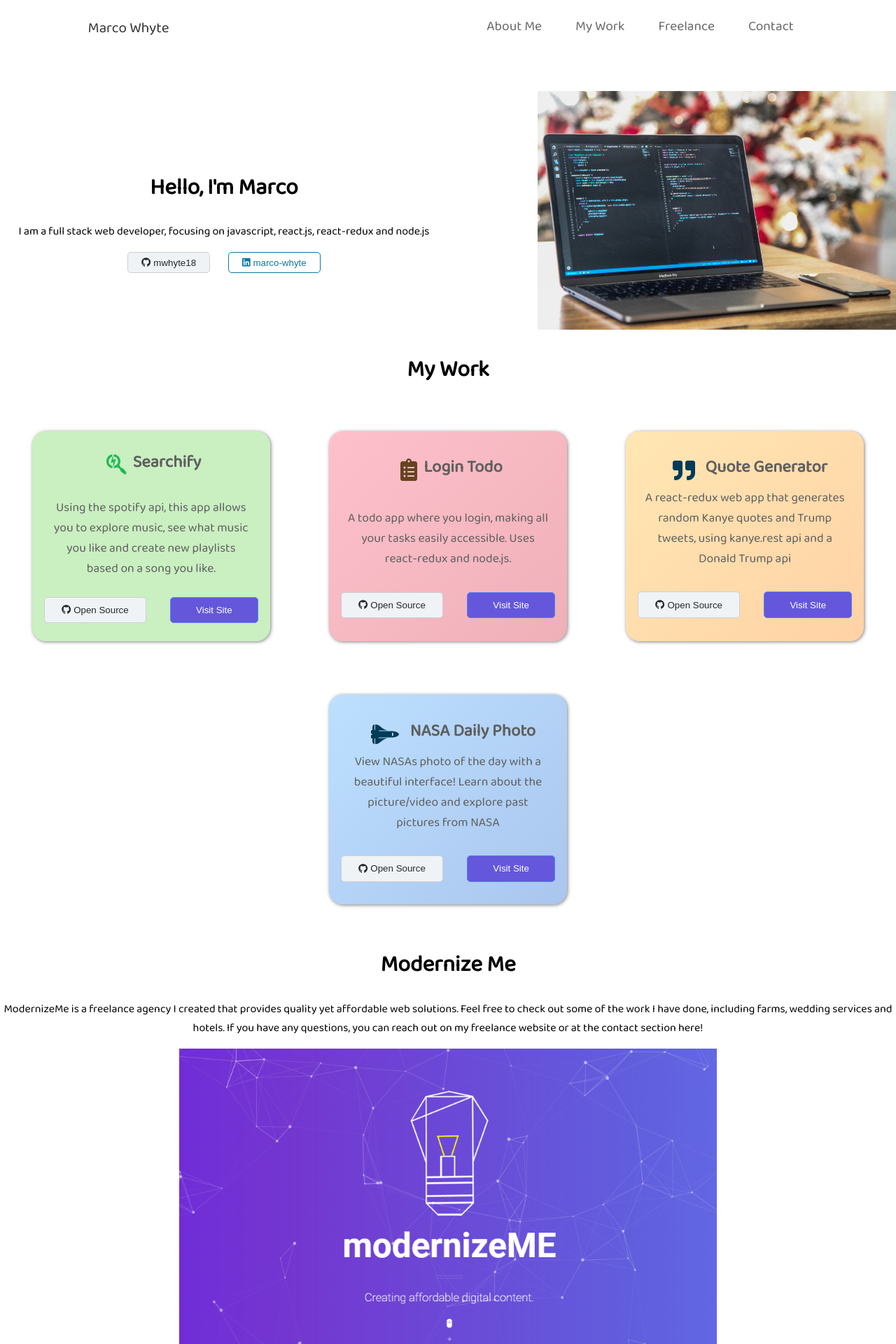
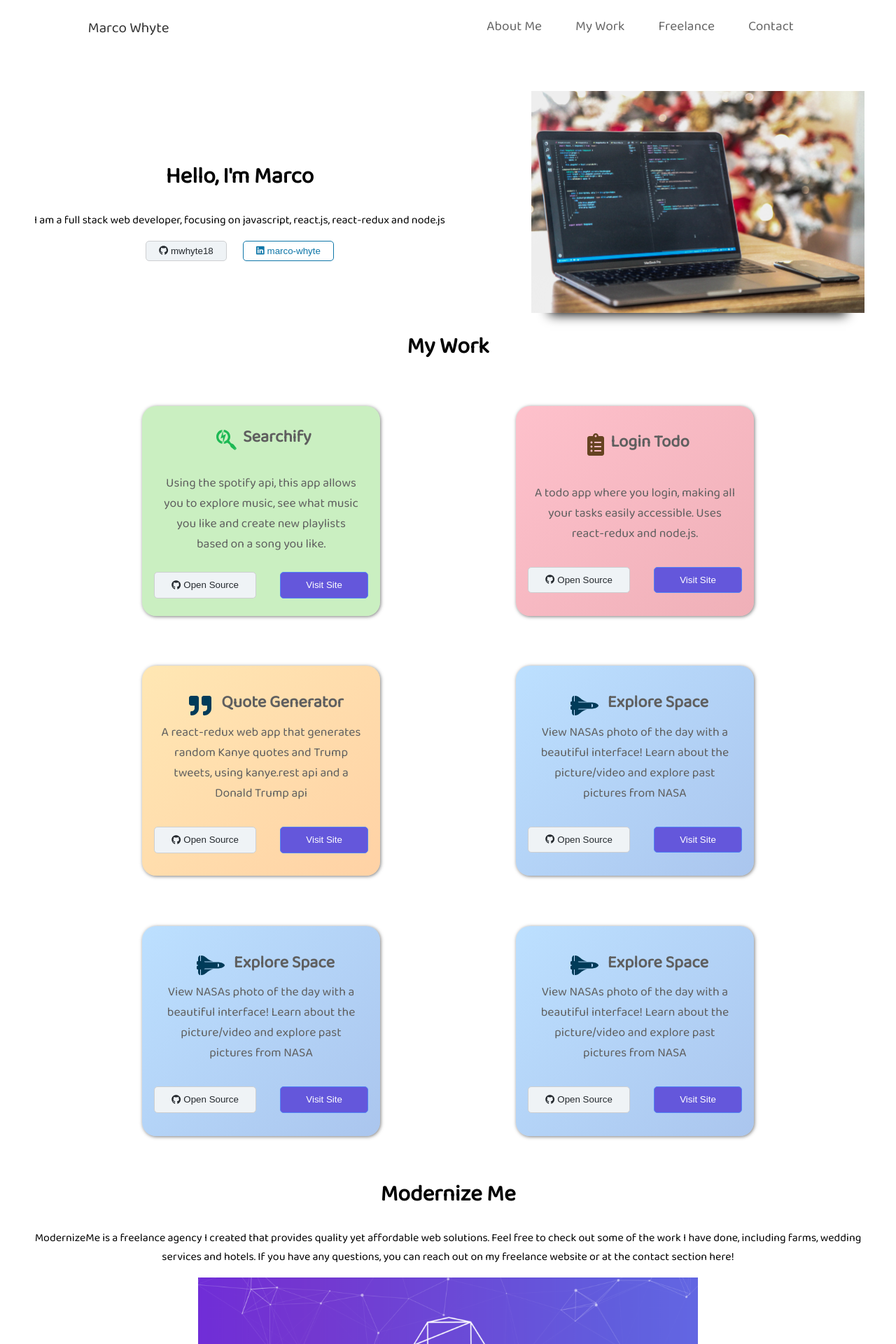
Before and after one commit to mwhyte18/portfolioWebsite, a React (Create React App) app: page / in a window 1280 px wide. Shown: the part 40-1960 px from the top of the page at 70% size. Built offline with nearby package versions, Linux system fonts and the light colour scheme.

Commit message:
fully responsive

```diff
--- a/src/App.scss
+++ b/src/App.scss
@@ -162,23 +162,10 @@ img {
     width: 50%;
   }
 
-  .img-hover-zoom {
-    overflow: hidden;
+  .aboutImage {
     width: 40%;
   }
-  /* [2] Transition property for smooth transformation of images */
-  .img-hover-zoom img {
-    transition: transform 0.5s ease;
-  }
 
-  /* [3] Finally, transforming the image when container gets hovered */
-  .img-hover-zoom:hover img {
-    transform: scale(3);
-  }
-
-  img {
-    width: 100%;
-  }
   .github {
     color: #24292e;
     background-color: #eff3f6;
@@ -439,10 +426,59 @@ textarea {
     cursor: pointer;
   }
 }
+.img-shadow-1 {
+  -webkit-box-shadow: 0 28px 16px -26px black;
+  -moz-box-shadow: 0 28px 16px -26px black;
+  box-shadow: 0 28px 16px -26px black;
+}
 
-@media (max-width: 964px) {
-  .titles {
-    width: 20%;
+.img-shadow-1:hover {
+  transform: scale(1.1);
+  -webkit-transform: scale(1.1);
+  -moz-transform: scale(1.1);
+  -ms-transform: scale(1.1);
+  -o-transform: scale(1.1);
+
+  -webkit-box-shadow: 0 58px 36px -56px black;
+  -moz-box-shadow: 0 58px 36px -56px black;
+  box-shadow: 0 58px 36px -56px black;
+}
+
+.img-shadow-1 {
+  transition: all 0.6s ease-in-out;
+  -webkit-transition: all 0.6s ease-in-out;
+  -moz-transition: all 0.6s ease-in-out;
+  -ms-transition: all 0.6s ease-in-out;
+  -o-transition: all 0.6s ease-in-out;
+}
+
+.img-shadow-1:hover {
+  transition: all 0.6s ease-in-out;
+  -webkit-transition: all 0.6s ease-in-out;
+  -moz-transition: all 0.6s ease-in-out;
+  -ms-transition: all 0.6s ease-in-out;
+  -o-transition: all 0.6s ease-in-out;
+}
+
+@media (max-width: 1381px) {
+  .center {
+    width: 93%;
+  }
+}
+
+@media (max-width: 831px) {
+  .aboutImage {
+    display: none;
+  }
+  .about {
+    display: flex;
+    justify-content: space-evenly;
+  }
+  .about .mySection {
+    width: 70%;
+  }
+  .card {
+    width: 44% !important;
   }
 }
 
@@ -455,16 +491,41 @@ textarea {
   }
 }
 
-@media (max-width: 743px) {
-  .img-hover-zoom {
-    display: none;
+@media (max-width: 765px) {
+  .card {
+    width: 80% !important;
+    height: 290px !important;
   }
-  .about {
-    display: flex;
-    justify-content: space-evenly;
+  .brand {
+    display: none !important;
   }
-  .about .mySection {
-    width: 70%;
+  .links {
+    width: 100% !important;
+    justify-content: space-evenly !important;
+    align-items: center !important;
+  }
+  .footer .icons {
+    width: 90px;
+    font-size: 13px;
+  }
+  .footer .titles {
+    width: 110px;
+  }
+  .footer .totop {
+    font-size: 25px;
+  }
+}
+
+@media (max-width: 592px) {
+  .links {
+    a {
+      font-size: 1rem !important;
+      padding: 10px !important;
+      white-space: nowrap;
+    }
+  }
+  .center {
+    width: 95%;
   }
 }
 
@@ -472,20 +533,17 @@ textarea {
   .about .mySection {
     width: 90%;
   }
-  .footer .icons {
-    width: 15%;
+}
+
+@media (max-width: 410px) {
+  .links {
+    justify-content: space-around !important;
+    a {
+      margin: 1% !important;
+      font-size: 0.8rem !important;
+    }
+  }
+  .github {
+    width: 50% !important;
   }
 }
-
-@media (max-width: 488px) {
-  .footer .icons {
-    width: 19%;
-    font-size: 13px;
-  }
-  .footer .titles {
-    width: 26%;
-  }
-  .footer .totop {
-    font-size: 25px;
-  }
-}
--- a/src/components/About.js
+++ b/src/components/About.js
@@ -26,9 +26,11 @@ const About = () => {
           </button>
         </div>
       </div>
-      <div className="img-hover-zoom">
-        <img src={computer} alt="computer with react code" />
-      </div>
+      <img
+        src={computer}
+        className="aboutImage img-shadow-1"
+        alt="computer with react code"
+      />
     </div>
   );
 };
--- a/src/components/Freelance.js
+++ b/src/components/Freelance.js
@@ -16,7 +16,7 @@ const Freelance = () => {
         <img
           onClick={() => window.open("https://modernizeme.com/", "_blank")}
           src={modernizeme}
-          className="modernize"
+          className="modernize img-shadow-1"
           alt="ModernizeMe logo, create affordable digital content"
         />
       </div>
--- a/src/components/Work.js
+++ b/src/components/Work.js
@@ -112,7 +112,69 @@ const Work = () => {
                 icon={faSpaceShuttle}
                 size="2x"
               />
-              <h2>NASA Daily Photo</h2>
+              <h2>Explore Space</h2>
+            </div>
+            <p>
+              View NASAs photo of the day with a beautiful interface! Learn
+              about the picture/video and explore past pictures from NASA
+            </p>
+          </div>
+          <div className="workButtons">
+            <button className="github">
+              <FontAwesomeIcon icon={faGithub} />
+              {"  "}
+              Open Source
+            </button>
+            <button
+              className="visitSite"
+              onClick={() =>
+                window.open("https://www.searchify.club", "_blank")
+              }
+            >
+              Visit Site
+            </button>
+          </div>
+        </div>
+        <div className="card colorBlue">
+          <div className="cardTextTogether">
+            <div className="titleAndIcon">
+              <FontAwesomeIcon
+                className="faSpaceShuttle"
+                icon={faSpaceShuttle}
+                size="2x"
+              />
+              <h2>Explore Space</h2>
+            </div>
+            <p>
+              View NASAs photo of the day with a beautiful interface! Learn
+              about the picture/video and explore past pictures from NASA
+            </p>
+          </div>
+          <div className="workButtons">
+            <button className="github">
+              <FontAwesomeIcon icon={faGithub} />
+              {"  "}
+              Open Source
+            </button>
+            <button
+              className="visitSite"
+              onClick={() =>
+                window.open("https://www.searchify.club", "_blank")
+              }
+            >
+              Visit Site
+            </button>
+          </div>
+        </div>
+        <div className="card colorBlue">
+          <div className="cardTextTogether">
+            <div className="titleAndIcon">
+              <FontAwesomeIcon
+                className="faSpaceShuttle"
+                icon={faSpaceShuttle}
+                size="2x"
+              />
+              <h2>Explore Space</h2>
             </div>
             <p>
               View NASAs photo of the day with a beautiful interface! Learn
```
